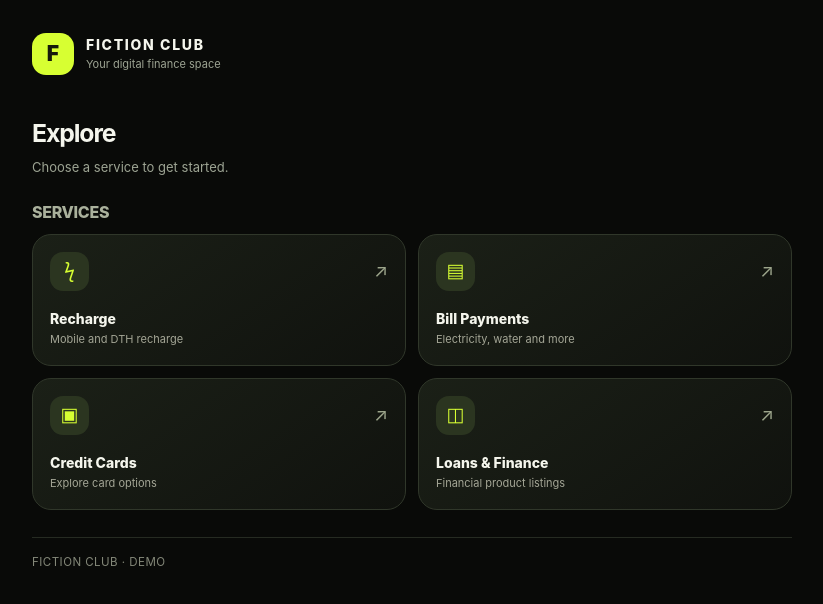
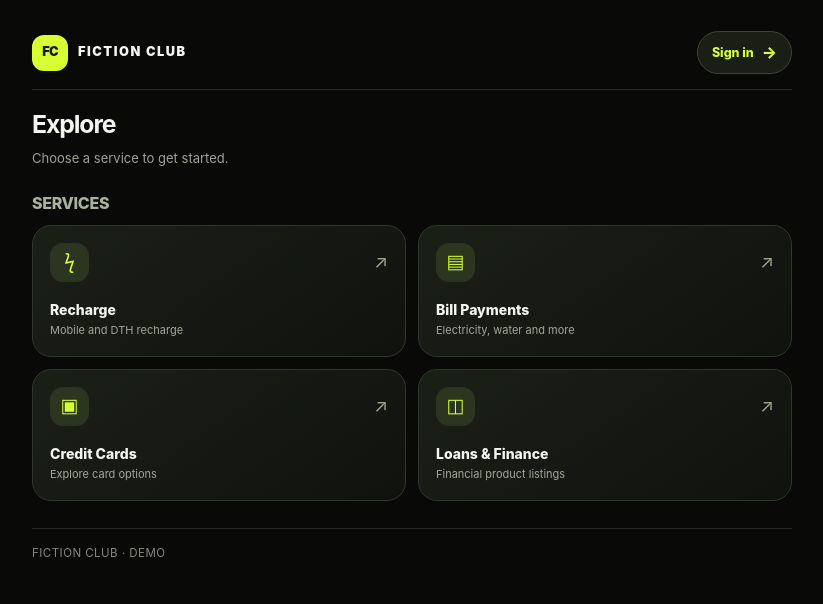
Before and after one commit to shafiintj-source/fictionclub-demo, a plain HTML site: page index.html in a window 1280 px wide. Shown: the whole page, without its empty margins (228-1051 px from the left). Drawn offline with Linux system fonts and the light colour scheme.

Commit message:
Use shared FICTION CLUB logo and sign-in header on home

```diff
--- a/index.html
+++ b/index.html
@@ -8,7 +8,7 @@
 <title>Explore · FICTION CLUB</title>
 <link rel="icon" type="image/svg+xml" href="./favicon.svg">
 <link rel="manifest" href="./site.webmanifest">
-<link rel="stylesheet" href="./assets/app-ui.css">
+<link rel="stylesheet" href="./assets/app-ui.css"><script src="./assets/app-shell.js" defer></script>
 <style>
 :root{color-scheme:dark;--lime:#d7ff32;--muted:#9da493}
 *{box-sizing:border-box}
@@ -36,10 +36,6 @@ footer{border-top:1px solid #262b22;margin-top:27px;padding-top:16px;color:#727a
 </head>
 <body>
 <main>
-<header>
-  <div class="brand-mark">F</div>
-  <div><div class="brand-name">FICTION CLUB</div><div class="brand-sub">Your digital finance space</div></div>
-</header>
 <section aria-labelledby="page-title">
   <h1 id="page-title">Explore</h1>
   <p class="intro">Choose a service to get started.</p>
```
